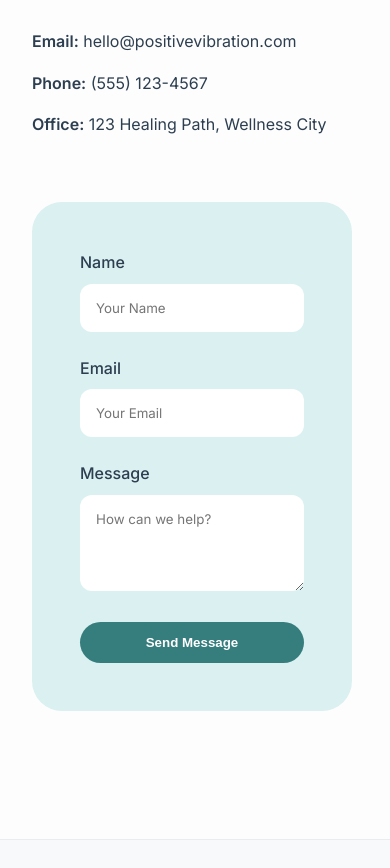
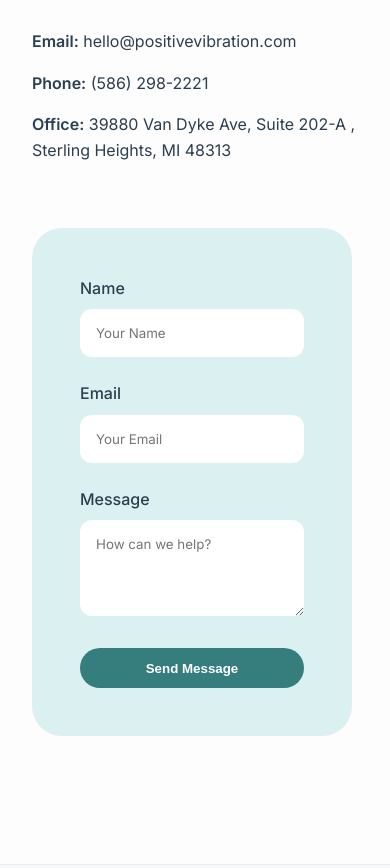
Before and after one commit to darthdragneel1/Posoitive-Vibration-Website, a website: page index.html in a window 390 px wide. Shown: the part 3777-4645 px from the top of the page. Drawn offline with Linux system fonts and the light colour scheme.

Commit message:
chore: update office address and phone number

```diff
--- a/index.html
+++ b/index.html
@@ -86,8 +86,8 @@
                         <p>Ready to take the first step towards a healthier mind? we're here to listen. Reach out to schedule your initial consultation.</p>
                         <ul style="margin-top: 2rem;">
                             <li style="margin-bottom: 1rem;"><strong>Email:</strong> hello@positivevibration.com</li>
-                            <li style="margin-bottom: 1rem;"><strong>Phone:</strong> (555) 123-4567</li>
-                            <li><strong>Office:</strong> 123 Healing Path, Wellness City</li>
+                            <li style="margin-bottom: 1rem;"><strong>Phone:</strong> (586) 298-2221</li>
+                            <li><strong>Office:</strong> 39880 Van Dyke Ave, Suite 202-A , Sterling Heights, MI 48313</li>
                         </ul>
                     </div>
                     <div class="contact-form" data-reveal>
```
Also changed, not shown: contact.html (+2 -2 lines).
